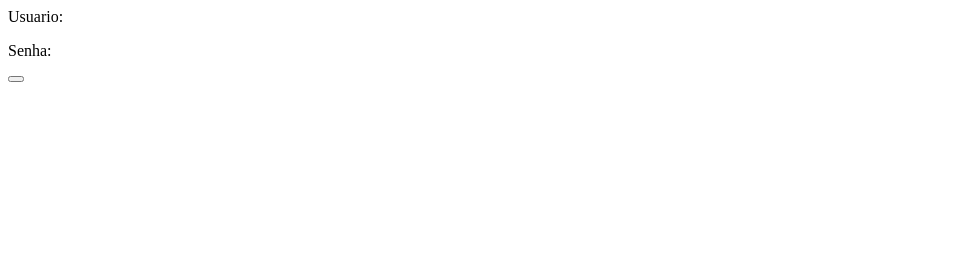
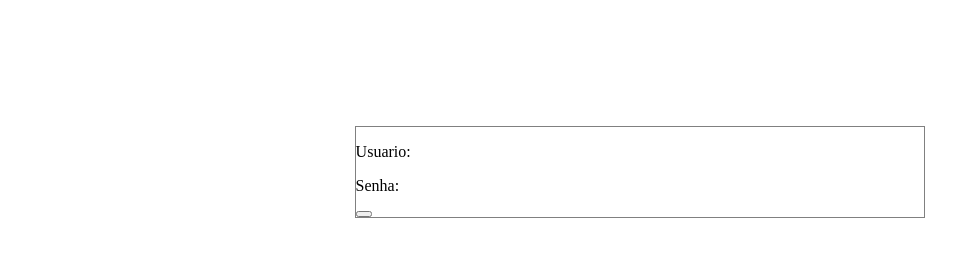
Before and after one commit to amosbatista/meustreamtwitter, a website: page the-page.html in a window 1280 px wide. Shown: the whole page, without its empty margins (0-980 px from the left). Drawn offline with Linux system fonts and the light colour scheme.

Commit message:
Commit antes de branch

```diff
--- /dev/null
+++ b/style.css
@@ -0,0 +1,6 @@
+form{
+	width: 45%;
+	margin: 10% auto;
+	position: relative;
+	border: 1px solid grey;
+}
--- a/the-page.html
+++ b/the-page.html
@@ -1,11 +1,6 @@
 <html>
-	<head>
-		<script>
-			var formulario = document.getElementById("theForm");
-			console.log(formulario);
-		</script>
-	</head>
 
+	<link rel="stylesheet" href="style.css" />
 	<body>
 		<form action="" id="theForm">
 			<p>Usuario: </p>
@@ -16,4 +11,11 @@
 
 	</body>
 
+
+	<script>
+		var formulario = document.getElementById("theForm");
+		console.log(formulario);
+	</script>
+
+
 </html>
```
